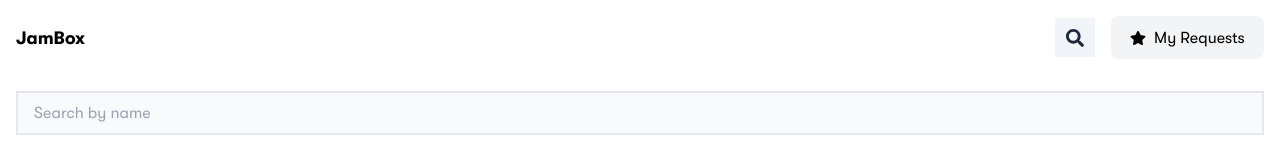
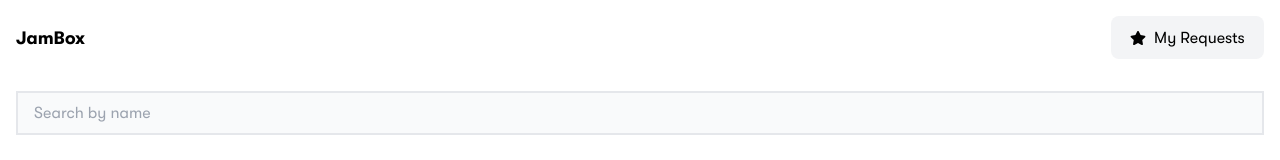
Before and after one commit to Madflows/rebel-stale-wolf, a Next.js app: page /search in a window 1280 px wide. Shown: the top 160 px of the page. Built offline with nearby package versions, Linux system fonts and the light colour scheme; a web font is replaced by a local one.

Commit message:
added search functionality

```diff
--- a/components/Navbar.jsx
+++ b/components/Navbar.jsx
@@ -22,9 +22,11 @@ function Navbar() {
           <h2 className='text-lg font-bold'>JamBox</h2>
         </Link>
         <div className='flex items-center gap-4'>
-          <Link href='/search' className='icon-btn'>
-            <FaSearch />
-          </Link>
+          {pathname == '/request' && (
+            <Link href='/search' className='icon-btn rounded-[8px] text-sm text-slate-900'>
+              <FaSearch />
+            </Link>
+          )}
           <button
             onClick={() => setShowMyRequests(showMyRequests ? false : true)}
             className='flex items-center gap-2 bg-gray-100'
--- a/pages/search.js
+++ b/pages/search.js
@@ -10,12 +10,11 @@ function SearchPage() {
 
   useEffect(() => {
     let filtered = songs.filter((song) => {
-        let tName = song.name;
-        tName = tName.toLowerCase();
-        return tName.includes(songName.toLowerCase());
+      let tName = song.name;
+      tName = tName.toLowerCase();
+      return tName.includes(songName.toLowerCase());
     });
     setSearchResult(filtered);
-    console.log(searchResult);
   }, [songs, setSearchResult, songName]);
   return (
     <Page title='Search - Jambox'>
@@ -28,11 +27,12 @@ function SearchPage() {
           onChange={(e) => setSongName(e.target.value)}
         />
         <div className='grid grid-cols-1 gap-2 md:grid-cols-2'>
-            {
-                searchResult.map((item, index) => (
-                    <Song song={item} key={index} />
-                ))
-            }
+          {songName !== '' &&
+          searchResult.length > 1 ? (
+            searchResult.map((item, index) => <Song song={item} key={index} />)
+          ) : songName !== '' && searchResult.length == 0 ? (
+            <div>We have nothing like that here</div>
+          ) : null}
         </div>
       </div>
     </Page>
```
